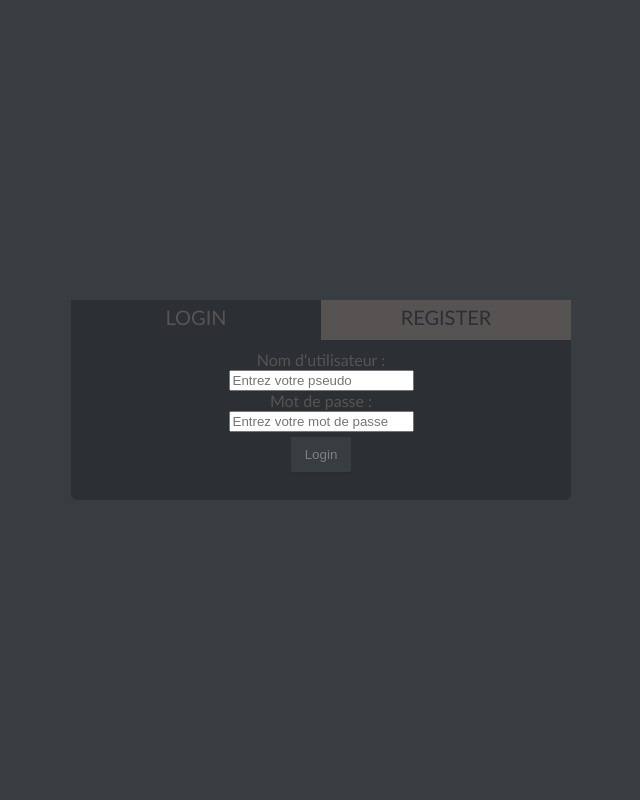
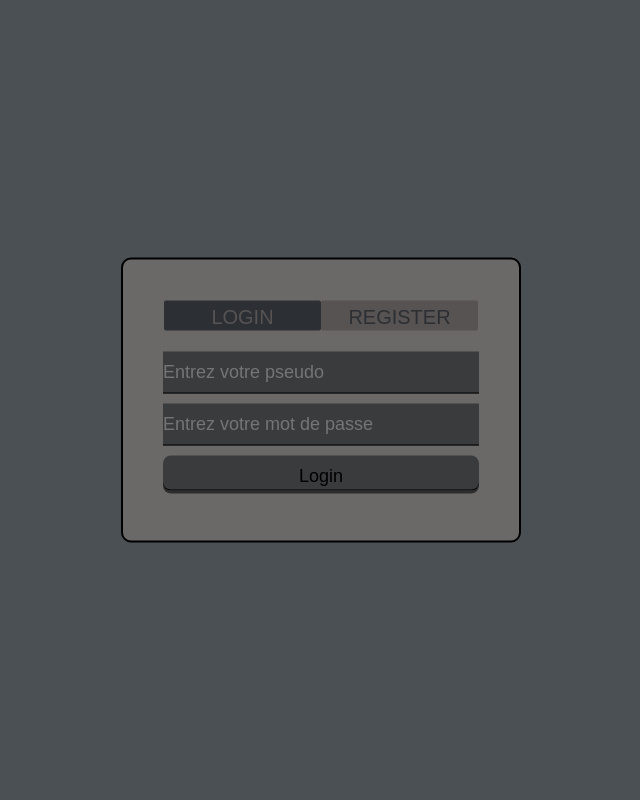
Before and after one commit to slewinus/Equinox, a Flask app: template templates/login.html in a window 1280 px wide. Shown: the whole page, without its empty margins (319-959 px from the left). Run offline with Flask 2, Linux system fonts and the light colour scheme; the template is opened without the code that fills it, so the values that code supplies are empty.

Commit message:
css login/register

```diff
--- a/static/login.css
+++ b/static/login.css
@@ -1,66 +1,121 @@
-body, html{
-    max-height: 100%;
-    max-width: 100%;
-    background-color: #383d41;
-    font-family: Calibri, arial, serif;
+html {
+    height: 100%;
 }
-
-p, a, label{
-    color: #575353;
-    overflow-wrap: break-word;
+body {
+    margin: 0;
+    padding: 0;
+    font-family: sans-serif;
+    background: #4B5054;
 }
-
-.form-container{
-    background-color: #2c2f33;
-    padding: 0;
-    width: 500px;
-    height: 200px;
+.login-box {
     position: absolute;
     top: 50%;
     left: 50%;
+    width: 400px;
+    padding: 40px;
     transform: translate(-50%, -50%);
-    border-radius: 6px;
+    background: #6b6868;
+    box-sizing: border-box;
+    border-radius: 10px;
+    border: 2px solid #000;
+}
+.row{
+    text-align: center;
+    margin-top: -100px;
+}
+.login-box img {
+    width: 120px;
+    height: 120px;
+}
+.login-box h2 {
+    margin: 0 0 30px;
+    padding: 0;
+    color: white;
+    text-align: center;
+
+}
+.login-box .user-box {
+    position: relative;
+}
+.login-box .user-box input{
+    width: 100%;
+    padding: 10px 0;
+    font-size: 18px;
+    color: #000;
+    margin-bottom: 10px;
+    border: none;
+    border-bottom: 1px solid black;
+    outline: none;
+    background: #393b3d;
+
+}
+.login-box .user-box label {
+    position: absolute;
+    top: 0;
+    left: 0;
+    padding: 10px 0;
+    font-size: 16px;
+    color: black;
+    pointer-events: none;
+    transition: .5s;
 }
 
-.form-container > form{
-    margin-top: 10px;
-    display: block;
-    text-align: center;
+.login-box .user-box input:focus ~ label,
+.login-box .user-box input:valid ~ label {
+    top: -20px;
+    left: 0;
+    color: black;
+    font-size: 12px;
+}
+span {
+    position: relative;
+    display: inline-flex;
+    width: 120px;
+    height: 45px;
+}
+span a {
+    font-size: 12px;
+    letter-spacing: 1px;
+    transform-style: preserve-3d;
+    transform: translateZ(-25px);
+    transition: transform .25s;
 }
 
-.submit-button{
-    margin: 5px 0 5px 0;
+.submit-button {
+    display: block;
+    margin: auto;
     width: 60px;
     height: 35px;
-    background-color: #383d41;
     border: 0;
-    border-radius: 2px;
+    border-radius: 8px;
     box-shadow: 0 3px #2d2d2d;
-    color: grey;
+    color: black;
+    background: #393b3d;
 }
-
 .submit-button:hover{
     background-color: #35383b;
 }
 
-.submit-button:active{
+.submit-button:active {
     box-shadow: 0 1px #000000;
     transform: translateY(2px);
 }
-
 .menu{
+    padding: 1px;
     display: flex;
-    height: 40px;
+    height: 30px;
+    margin-bottom: 20px;
 }
 
 .menu > a{
-    padding-top: 5px;
+    padding-top:5px;
     font-size: 20px;
     text-decoration: none;
     text-align: center;
     background-color: #575353;
     width: 50%;
     color: #2c2f33;
+    border-radius: 2px ;
 }
 
 .menu > .current{
@@ -74,3 +129,10 @@ p, a, label{
     border: black solid 1px;
     color: #2c2f33;
 }
+
+.text-input{
+    background-color:#575353;
+    box-shadow: none;
+    border: black solid 1px;
+    color: #2c2f33;
+}
--- a/templates/login.html
+++ b/templates/login.html
@@ -5,18 +5,19 @@
   <link rel="stylesheet" href="{{ url_for('static', filename='login.css') }}">
 </head>
 <body>
-    <div class="form-container">
+<div class="login-box">
   <div class="menu">
     <a href="./login" class="current">LOGIN</a>
     <a href="./register">REGISTER</a>
   </div>
   <form action="{{ url_for('login') }}" method="post">
-            <label for="username">Nom d'utilisateur :</label><br />
-            <input type="text" placeholder="Entrez votre pseudo" name="username" id="username" required><br />
-            <label for="password">Mot de passe :</label><br />
-            <input type="password" placeholder="Entrez votre mot de passe" name="password" id="password" required><br />
+    <div class="user-box">
+      <input type="text" placeholder="Entrez votre pseudo" name="username" id="username" required>
+      <input type="password" placeholder="Entrez votre mot de passe" name="password" id="password" required>
       <div class="msg">{{ msg }}</div>
       <input class="submit-button" type="submit" value="Login">
+    </div>
+    <div class="msg">{{ msg }}</div>
   </form>
 </div>
 </body>
```
Also changed, not shown: templates/register.html (+6 -5 lines). Lines whose indentation alone changed are shown as unchanged.
